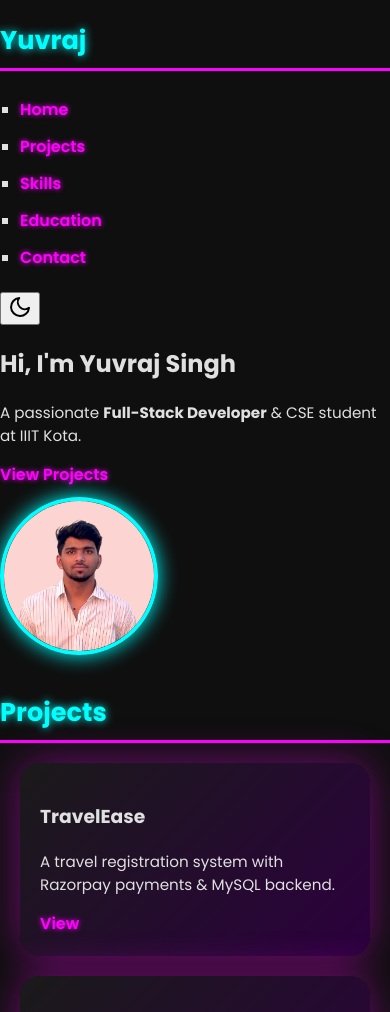
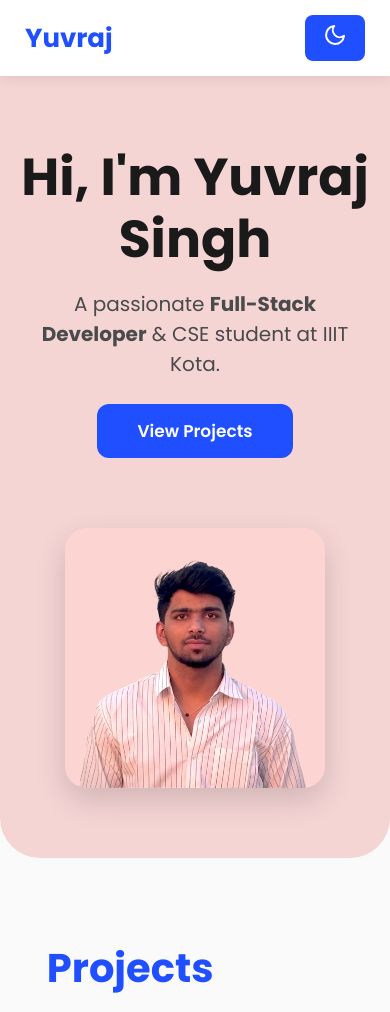
Before and after one commit to yuvrajsinghraghuwanshi/Portfolio, a plain HTML site: page index.html in a window 390 px wide. Shown: the top 1012 px of the page. Drawn offline with nearby package versions, Linux system fonts and the light colour scheme.

Commit message:
Update style.css

```diff
--- a/style.css
+++ b/style.css
@@ -1,193 +1,304 @@
-/* Neon Glow Resume Theme - Mobile Optimized */
-
-body {
-    margin: 0;
-    padding: 0;
-    font-family: 'Poppins', sans-serif;
-    background: #0f0f0f;
-    color: #e0e0e0;
+*{
+    margin:0;
+    padding:0;
+    box-sizing:border-box;
+    font-family:"Poppins",sans-serif;
 }
 
-div > div {
-    max-width: 1000px;
-    margin: 40px auto;
-    background: linear-gradient(135deg, #1a1a1a, #2c003e);
-    padding: 40px;
-    border-radius: 20px;
-    box-shadow: 0 0 40px rgba(255, 0, 255, 0.4);
-    transition: all 0.3s ease-in-out;
-}
-div > div:hover {
-    box-shadow: 0 0 60px rgba(0, 255, 255, 0.6);
-    transform: scale(1.01);
+body{
+    background:#FAFAFA;
+    color:#1A1A1A;
+    transition:0.3s ease-in-out;
+    scroll-behavior:smooth;
 }
 
-h2 {
-    font-size: 2rem;
-    border-bottom: 3px solid #ff00ff;
-    padding-bottom: 8px;
-    color: #00ffff;
-    text-shadow: 0 0 8px #00ffff;
-    margin-bottom: 20px;
+.dark body,
+.dark{
+    background:#0F0F0F !important;
+    color:white !important;
 }
 
-table {
-    width: 100%;
-    border-collapse: collapse;
-}
-td {
-    vertical-align: top;
-    padding-right: 20px;
-}
-img {
-    border-radius: 50%;
-    border: 4px solid #00ffff;
-    box-shadow: 0 0 20px #00ffff;
-    transition: transform 0.3s ease, box-shadow 0.3s ease;
-    max-width: 150px;
-    height: auto;
-}
-img:hover {
-    transform: scale(1.1);
-    box-shadow: 0 0 30px #ff00ff;
+.navbar{
+    width:100%;
+    padding:18px 50px;
+    display:flex;
+    justify-content:space-between;
+    align-items:center;
+    background:white;
+    box-shadow:0 3px 12px rgba(0,0,0,0.08);
+    position:sticky;
+    top:0;
+    z-index:999;
 }
 
-a {
-    color: #ff00ff;
-    text-decoration: none;
-    font-weight: 600;
-    text-shadow: 0 0 5px #ff00ff;
-}
-a:hover {
-    color: #00ffff;
-    text-shadow: 0 0 8px #00ffff;
+.dark .navbar{
+    background:#1A1A1A;
 }
 
-ul {
-    list-style: square;
-    padding-left: 20px;
-}
-ul li {
-    padding: 6px 0;
-    font-size: 1.1rem;
+.logo{
+    font-size:26px;
+    font-weight:700;
+    color:#1F4FFF;
 }
 
-footer {
-    text-align: center;
-    padding: 25px;
-    font-size: 0.9rem;
-    color: #ccc;
-    border-top: 2px dashed #ff00ff;
-    margin-top: 40px;
+.nav-links{
+    display:flex;
+    gap:28px;
+    list-style:none;
 }
 
-/* 🔥 Responsive Mobile View */
-@media (max-width: 768px) {
-    div > div {
-        padding: 20px;
-        margin: 20px;
+.nav-links a{
+    text-decoration:none;
+    color:#1A1A1A;
+    font-weight:500;
+    transition:0.3s;
+}
+
+.dark .nav-links a{
+    color:#ECECEC;
+}
+
+.nav-links a:hover{
+    color:#1F4FFF;
+}
+
+.dark-toggle{
+    padding:8px 18px;
+    background:#1F4FFF;
+    color:white;
+    border-radius:8px;
+    cursor:pointer;
+    font-size:14px;
+    border:none;
+    transition:0.2s;
+}
+
+.dark-toggle:hover{
+    background:#1636c7;
+}
+
+.hero-section{
+    padding:100px 10%;
+    display:flex;
+    justify-content:space-between;
+    align-items:center;
+    background:#F5D4D4;
+    border-radius:0 0 40px 40px;
+    gap:40px;
+}
+
+.hero-text{
+    width:55%;
+}
+
+.hero-text h1{
+    font-size:52px;
+    font-weight:700;
+    line-height:1.2;
+}
+
+.hero-text p{
+    margin-top:18px;
+    font-size:20px;
+    color:#4a4a4a;
+    max-width:500px;
+}
+
+.hero-btn{
+    margin-top:35px;
+    padding:14px 40px;
+    background:#1F4FFF;
+    color:white;
+    border-radius:12px;
+    text-decoration:none;
+    font-weight:600;
+    font-size:17px;
+    transition:0.25s;
+    display:inline-block;
+}
+
+.hero-btn:hover{
+    transform:translateY(-4px);
+    box-shadow:0 15px 30px rgba(31,79,255,0.3);
+}
+
+.hero-img{
+    width:360px;
+    max-width:100%;
+    height:auto;
+    border-radius:22px;
+    box-shadow:0 12px 30px rgba(0,0,0,0.15);
+    object-fit:cover;
+}
+
+.section{
+    padding:80px 12%;
+}
+
+.section h2{
+    font-size:40px;
+    margin-bottom:30px;
+    color:#1F4FFF;
+}
+
+.projects-grid{
+    display:grid;
+    grid-template-columns:repeat(auto-fit,minmax(260px,1fr));
+    gap:28px;
+}
+
+.project-card{
+    background:white;
+    padding:25px;
+    border-radius:18px;
+    box-shadow:0 5px 18px rgba(0,0,0,0.1);
+    transition:0.3s;
+}
+
+.dark .project-card{
+    background:#1B1B1B;
+}
+
+.project-card:hover{
+    transform:translateY(-7px);
+}
+
+.card-btn{
+    display:inline-block;
+    margin-top:12px;
+    text-decoration:none;
+    color:#1F4FFF;
+    font-weight:600;
+    border-bottom:1px solid #1F4FFF;
+    transition:0.3s;
+}
+
+.card-btn:hover{
+    letter-spacing:1px;
+}
+
+.skills-grid{
+    display:grid;
+    grid-template-columns:repeat(auto-fit,minmax(120px,1fr));
+    gap:15px;
+    list-style:none;
+}
+
+.skills-grid li{
+    background:white;
+    padding:12px;
+    border-radius:10px;
+    text-align:center;
+    font-weight:500;
+    box-shadow:0 3px 10px rgba(0,0,0,0.08);
+}
+
+.dark .skills-grid li{
+    background:#1B1B1B;
+}
+
+.social-links{
+    display:flex;
+    gap:20px;
+    margin-top:15px;
+}
+
+.social-links img,
+.social-links i{
+    width:32px;
+    height:32px;
+    cursor:pointer;
+    transition:0.2s;
+}
+
+.social-links img:hover,
+.social-links i:hover{
+    transform:translateY(-4px);
+}
+
+footer{
+    padding:20px;
+    text-align:center;
+    background:white;
+    box-shadow:0 -3px 12px rgba(0,0,0,0.05);
+}
+
+.dark footer{
+    background:#1A1A1A;
+}
+
+@media(max-width:900px){
+
+    .hero-section{
+        flex-direction:column;
+        text-align:center;
+        padding:70px 5%;
+        gap:30px;
     }
 
-    table, tr, td {
-        display: block;
-        width: 100%;
-        padding: 0;
+    .hero-text{
+        width:100%;
+        margin-bottom:40px;
     }
 
-    td {
-        text-align: center;
+    .hero-btn{
+        margin-top:25px;
+        width:auto;
     }
 
-    img {
-        max-width: 120px;
-        margin: 10px auto;
+    .hero-img{
+        width:260px;
     }
 
-    h2 {
-        font-size: 1.6rem;
+    .navbar{
+        padding:15px 25px;
     }
 
-    ul li {
-        font-size: 1rem;
-    }
-
-    p {
-        font-size: 0.95rem;
+    .nav-links{
+        display:none;
     }
 }
-/* Highlight table rows and list items on hover */
-td:hover, ul li:hover {
-    background-color: rgba(255, 0, 255, 0.05);
-    color: #00ffff;
-    text-shadow: 0 0 5px #00ffff;
-    transition: all 0.3s ease;
+
+.fade-in{
+    opacity:0;
+    transform:translateY(25px);
+    transition:0.8s ease;
 }
 
-/* Make list items interactive with slight scaling */
-ul li {
-    transition: all 0.3s ease;
-    cursor: pointer;
-}
-ul li:hover {
-    transform: scale(1.02);
+.fade-in.active{
+    opacity:1;
+    transform:translateY(0);
 }
 
-/* Table cells smooth transition */
-td {
-    transition: all 0.3s ease-in-out;
+.slide-up{
+    opacity:0;
+    transform:translateY(40px);
+    transition:0.7s ease-out;
 }
 
-/* Section divs (Education, Skills, etc.) glowing on hover */
-div > div > div:hover {
-    box-shadow: 0 0 20px rgba(0, 255, 255, 0.3);
-    background: linear-gradient(135deg, #2c003e, #1a1a1a);
-    transform: scale(1.01);
+.slide-up.active{
+    opacity:1;
+    transform:translateY(0);
 }
 
-/* Links hover glow already defined, but boost if needed */
-a:hover {
-    color: #00ffff;
-    text-shadow: 0 0 12px #00ffff;
+.slide-left{
+    opacity:0;
+    transform:translateX(-40px);
+    transition:0.7s ease-out;
 }
-/* Desktop: default table layout (side by side) */
-table {
-    width: 100%;
-    border-collapse: collapse;
-  }
 
-  td {
-    vertical-align: top;
-    padding-right: 20px;
-  }
+.slide-left.active{
+    opacity:1;
+    transform:translateX(0);
+}
 
-  /* Responsive mobile: stack image and text */
-  @media (max-width: 768px) {
-    table, tr, td {
-      display: block;
-      width: 100%;
-      padding: 0;
-      text-align: center;
-    }
+.slide-right{
+    opacity:0;
+    transform:translateX(40px);
+    transition:0.7s ease-out;
+}
 
-    td:first-child {
-      margin-bottom: 15px; /* space between image and text */
-    }
-
-    img {
-      max-width: 150px; /* adjust image size for mobile */
-      height: auto;
-      border-radius: 50%;
-      border: 4px solid #00ffff;
-      box-shadow: 0 0 20px #00ffff;
-      transition: transform 0.3s ease, box-shadow 0.3s ease;
-    }
-  }
-  @media (max-width: 768px) {
-    /* existing styles... */
-
-    td:last-child p {
-      max-width: 320px;    /* adjust width as you like */
-      margin: 0 auto;      /* center paragraph */
-      text-align: left;    /* optional: keep left-aligned text */
-    }
-  }
+.slide-right.active{
+    opacity:1;
+    transform:translateX(0);
+}
```
